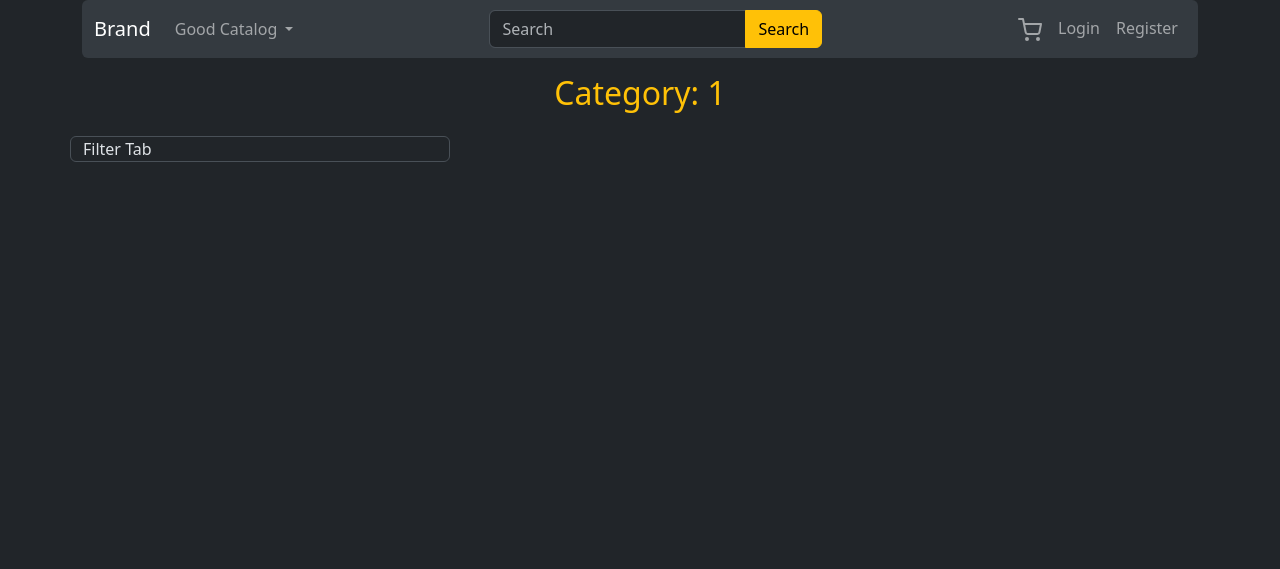
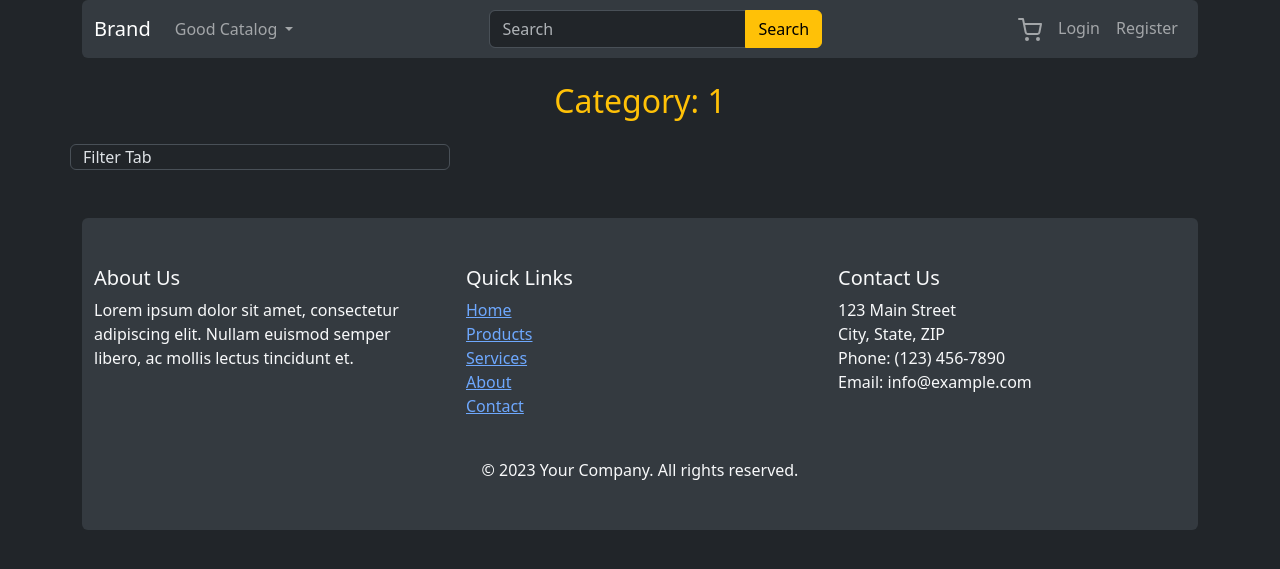
Before and after one commit to BRANYA43/web-store, a Django app: page /goods/1/list/ in a window 1280 px wide. Shown: the top 569 px of the page. Run offline with Django 4.2, Linux system fonts and the light colour scheme; data that the repository does not hold is empty; parts of the project's set-up code (start-up, migrations or seed data) failed here and were passed over.

Commit message:
Add footer

```diff
--- a/src/goods/templates/goods/list.html
+++ b/src/goods/templates/goods/list.html
@@ -1,7 +1,7 @@
 {% extends 'base.html' %}
 {% block title %}Good List{% endblock %}
 {% block content %}
-  <div class="text-center pt-3 pb-3 text-warning"><h2>Category: {{ category }}</h2></div>
+  <div class="text-center pb-3 text-warning"><h2>Category: {{ category }}</h2></div>
   <div class="col-4 border rounded">Filter Tab</div>
   <div class="col">
     <div class="row row-cols-1 row-cols-md-3 g-4">
--- a/src/templates/base.html
+++ b/src/templates/base.html
@@ -11,9 +11,14 @@
   </head>
   <body data-bs-theme="dark">
     <div class="container">
-      {% include 'includes/navbar.html' %}
+      <div class="pb-4">
+        {% include 'includes/navbar.html' %}
+      </div>
       <div class="row">
         {% block content %}{% endblock %}
+      </div>
+      <div class="pt-5">
+        {% include 'includes/footer.html' %}
       </div>
     </div>
   </body>
--- /dev/null
+++ b/src/templates/includes/footer.html
@@ -0,0 +1,32 @@
+<footer class="bg-body-secondary text-light py-5 rounded">
+  <div class="container">
+    <div class="row">
+      <div class="col-lg-4 col-md-6">
+        <h5>About Us</h5>
+        <p>Lorem ipsum dolor sit amet, consectetur adipiscing elit. Nullam euismod semper libero, ac mollis lectus tincidunt et.</p>
+      </div>
+      <div class="col-lg-4 col-md-6">
+        <h5>Quick Links</h5>
+        <ul class="list-unstyled">
+          <li><a href="#">Home</a></li>
+          <li><a href="#">Products</a></li>
+          <li><a href="#">Services</a></li>
+          <li><a href="#">About</a></li>
+          <li><a href="#">Contact</a></li>
+        </ul>
+      </div>
+      <div class="col-lg-4">
+        <h5>Contact Us</h5>
+        <address>
+          123 Main Street<br>
+          City, State, ZIP<br>
+          Phone: (123) 456-7890<br>
+          Email: info@example.com
+        </address>
+      </div>
+    </div>
+  </div>
+  <div class="text-center mt-4">
+    &copy; 2023 Your Company. All rights reserved.
+  </div>
+</footer>
```
